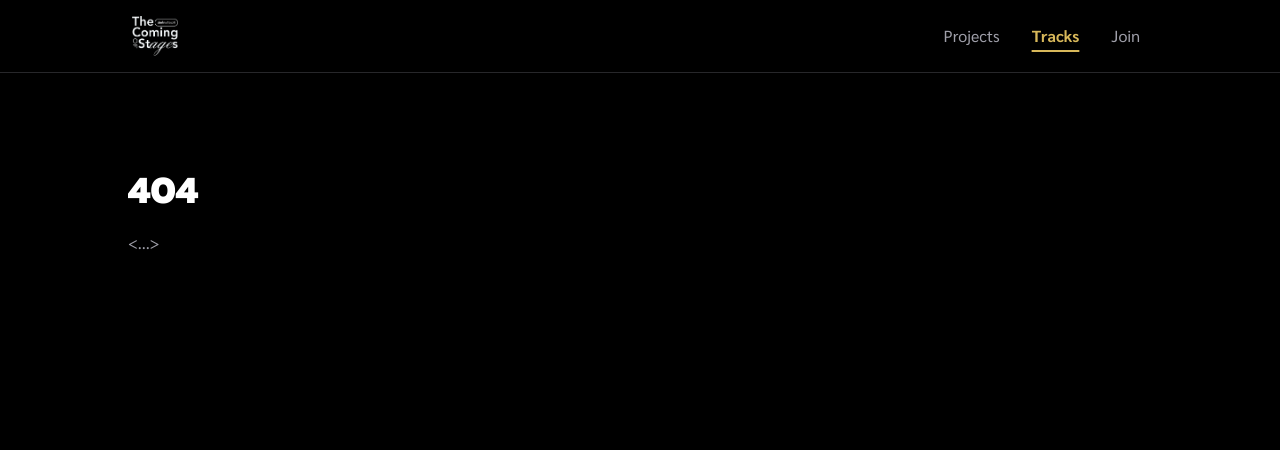
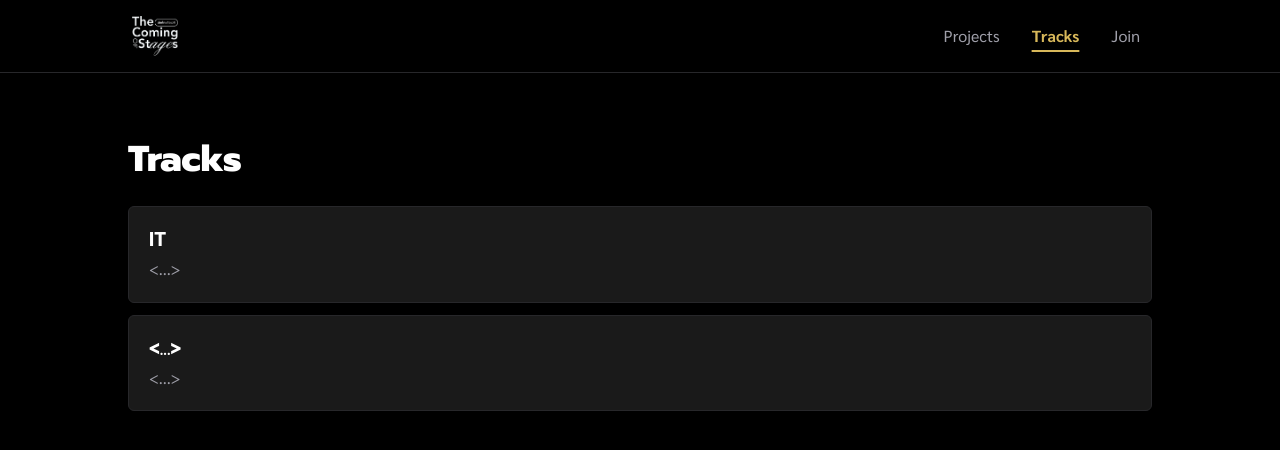
Before and after one commit to thecomingofstages/portfolio-website, a Next.js app in the folder apps/client/: page /tracks in a window 1280 px wide. Before the commit this address had no page. Shown: the top 450 px of the page. Built offline with nearby package versions, Linux system fonts and the light colour scheme.

Commit message:
3.1 TrackList: the /tracks page
One row per track (display_name and the first line of desc), in the
order the API sends, each linking to /tracks/<key>. The page renders
per request, like Home. Open wording is left as TODO.

```diff
--- /dev/null
+++ b/apps/client/app/tracks/page.tsx
@@ -0,0 +1,22 @@
+import { connection } from "next/server";
+import TrackList from "@/components/TrackList";
+import { getTracks } from "@/lib/api";
+
+/**
+ * Track list (task 3.1): the shown tracks, by `order`. Never a 404; any API
+ * error goes to app/error.tsx.
+ *
+ * Rendered per request, not at build time, like Home: builds have no API_URL.
+ */
+export default async function TracksPage() {
+  await connection();
+  const tracks = await getTracks();
+
+  return (
+    <div className="flex flex-col gap-6 py-8">
+      {/* TODO(/tracks heading wording): "Tracks" is the Nav label for now. */}
+      <h1>Tracks</h1>
+      <TrackList tracks={tracks} />
+    </div>
+  );
+}
--- /dev/null
+++ b/apps/client/components/TrackList.tsx
@@ -0,0 +1,37 @@
+import Link from "next/link";
+import type { TrackList as Tracks } from "@/types/api";
+
+/** The first line of `desc`, or `null` when there is none. */
+export function firstLine(desc: string | null): string | null {
+  const line = desc?.split("\n").find((part) => part.trim() !== "")?.trim();
+  return line ? line : null;
+}
+
+/**
+ * `/tracks` (task 3.1, docs/FRONTEND.md "Sprint 3: Track, Yearbook"): one row
+ * per track, in the order the API sends, each linking to `/tracks/<key>`.
+ * Task 3.4 turns that link into the popup over this list.
+ */
+export default function TrackList({ tracks }: { tracks: Tracks }) {
+  // TODO(empty /tracks wording): nothing is shown when no track is sent.
+  if (tracks.length === 0) return null;
+
+  return (
+    <ul className="flex flex-col gap-3">
+      {tracks.map((track) => {
+        const line = firstLine(track.desc);
+        return (
+          <li key={track.key}>
+            <Link
+              href={`/tracks/${encodeURIComponent(track.key)}`}
+              className="flex flex-col gap-1 rounded-card border border-border bg-card-bg p-4 transition-colors hover:border-accent-hover focus-visible:outline-2 focus-visible:outline-accent md:p-5"
+            >
+              <h2 className="text-h3 font-semibold text-foreground break-words">{track.display_name}</h2>
+              {line ? <p className="text-body text-muted break-words">{line}</p> : null}
+            </Link>
+          </li>
+        );
+      })}
+    </ul>
+  );
+}
```
Also changed, not shown: 2 other files (tests, documents, lock files or other folders).
